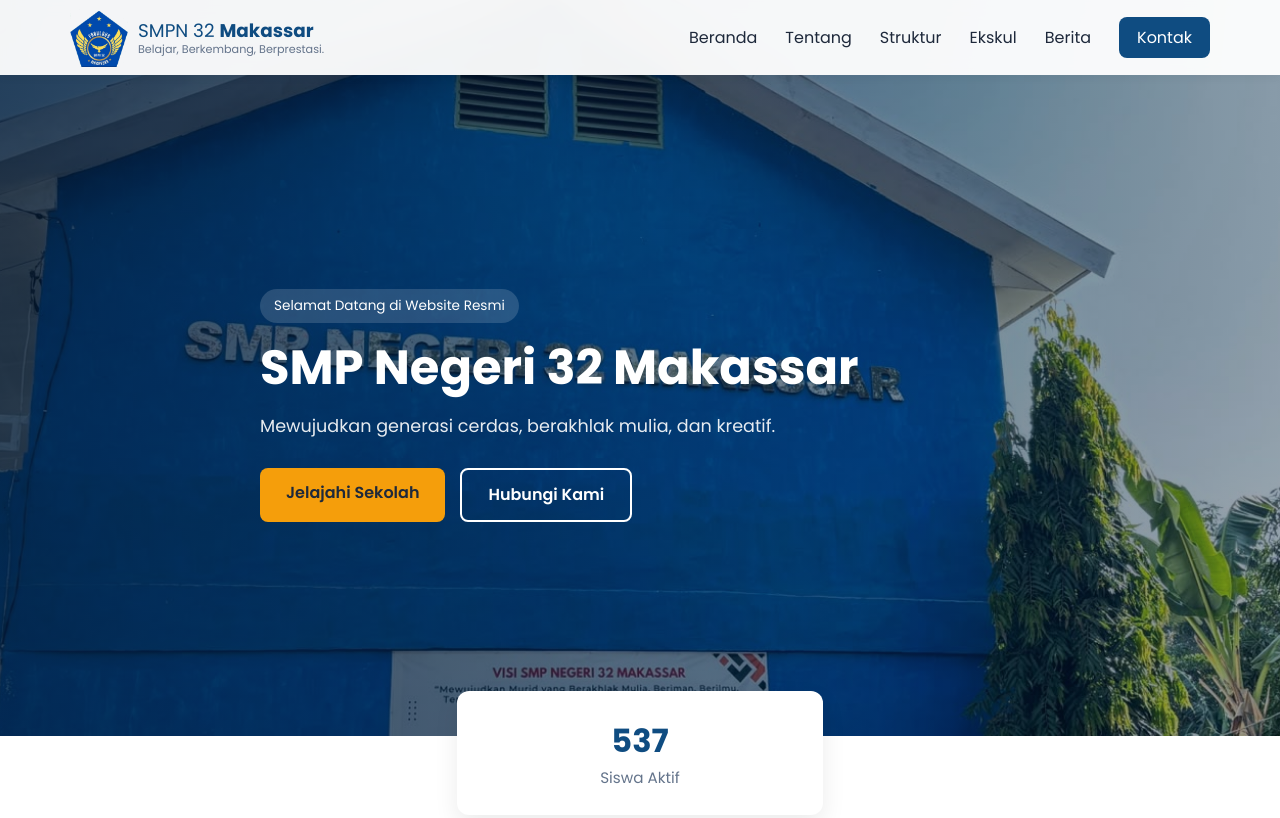
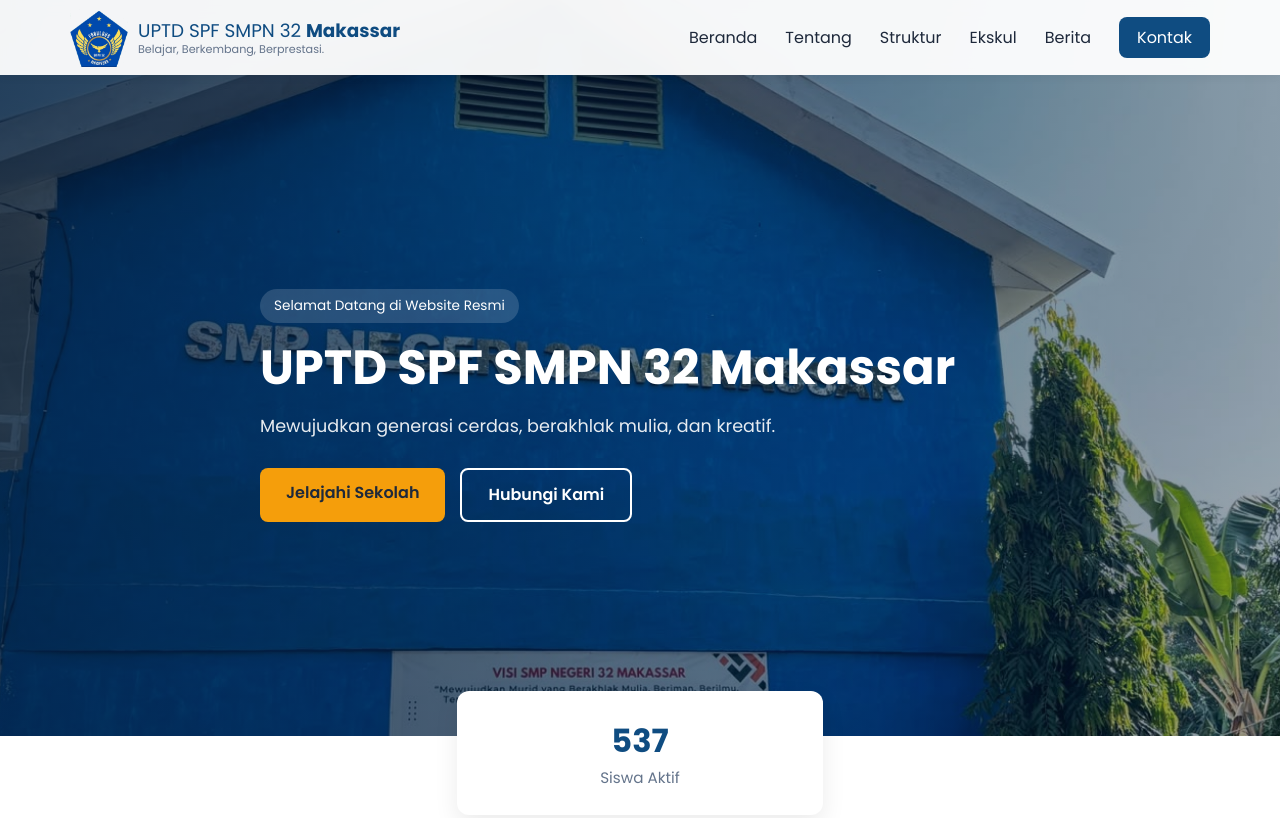
Before and after one commit to ch1zurpl/SMPN32WEBSITE, a plain HTML site: page web32/index.html in a window 1280 px wide. Shown: the top 818 px of the page. Drawn offline with Linux system fonts and the light colour scheme.

Commit message:
Use full UPTD SPF school name
Update the school site branding consistently and retain the Hari Guru page link.

Co-authored-by: Copilot <223556219+Copilot@users.noreply.github.com>

```diff
--- a/web32/index.html
+++ b/web32/index.html
@@ -3,7 +3,7 @@
 <head>
   <meta charset="UTF-8" />
   <meta name="viewport" content="width=device-width, initial-scale=1.0" />
-  <title>SMP Negeri 32 Makassar | Berprestasi & Berkarakter</title>
+  <title>UPTD SPF SMPN 32 Makassar | Berprestasi & Berkarakter</title>
   <link rel="stylesheet" href="styles.css" />
   <!-- Google Fonts -->
   <link href="https://fonts.googleapis.com/css2?family=Poppins:wght@300;400;600;700&display=swap" rel="stylesheet" />
@@ -14,9 +14,9 @@
   <header class="navbar" id="navbar">
     <div class="container nav-container">
       <a href="#home" class="logo">
-        <img src="assets/smpn32-logo.png" alt="Logo SMP Negeri 32 Makassar" />
+        <img src="assets/smpn32-logo.png" alt="Logo UPTD SPF SMPN 32 Makassar" />
         <span class="logo-text">
-          <span>SMPN 32 <strong>Makassar</strong></span>
+          <span>UPTD SPF SMPN 32 <strong>Makassar</strong></span>
           <small>Belajar, Berkembang, Berprestasi.</small>
         </span>
       </a>
@@ -41,7 +41,7 @@
     <div class="hero-overlay"></div>
     <div class="container hero-content">
       <span class="tag">Selamat Datang di Website Resmi</span>
-      <h1>SMP Negeri 32 Makassar</h1>
+      <h1>UPTD SPF SMPN 32 Makassar</h1>
       <p>Mewujudkan generasi cerdas, berakhlak mulia, dan kreatif.</p>
       <div class="hero-buttons">
         <a href="#tentang" class="btn btn-primary">Jelajahi Sekolah</a>
@@ -104,7 +104,7 @@
       <div class="section-header">
         <span class="section-subtitle">Profil Sekolah</span>
         <h2>Struktur Organisasi Sekolah</h2>
-        <p>UPTD SPF SMP Negeri 32 Makassar · Jl. Dg. Ramang No. 90, Kel. Sudiang Raya, Kec. Biringkanaya, Makassar</p>
+        <p>UPTD SPF SMPN 32 Makassar · Jl. Dg. Ramang No. 90, Kel. Sudiang Raya, Kec. Biringkanaya, Makassar</p>
       </div>
 
       <div class="organization-chart">
@@ -475,7 +475,7 @@
           <span class="news-decoration" aria-hidden="true">✦</span>
           <span class="news-date">25 November</span>
           <h3>Selamat Hari Guru Nasional</h3>
-          <p>Sampaikan ucapan terima kasih kepada guru-guru hebat SMPN 32 Makassar.</p>
+          <p>Sampaikan ucapan terima kasih kepada guru-guru hebat UPTD SPF SMPN 32 Makassar.</p>
           <a href="https://ch1zurpl.github.io/SMPN32WEBSITE/selamathariguru/index.html" class="btn btn-primary">Kunjungi Web Hari Guru</a>
         </article>
       </div>
@@ -502,7 +502,7 @@
   <!-- Footer -->
   <footer class="footer">
     <div class="container">
-      <p>&copy; 2026 SMP Negeri 32 Makassar. All Rights Reserved.</p>
+      <p>&copy; 2026 UPTD SPF SMPN 32 Makassar. All Rights Reserved.</p>
       <p>Code by Radelya savitri</p>
     </div>
   </footer>
```
